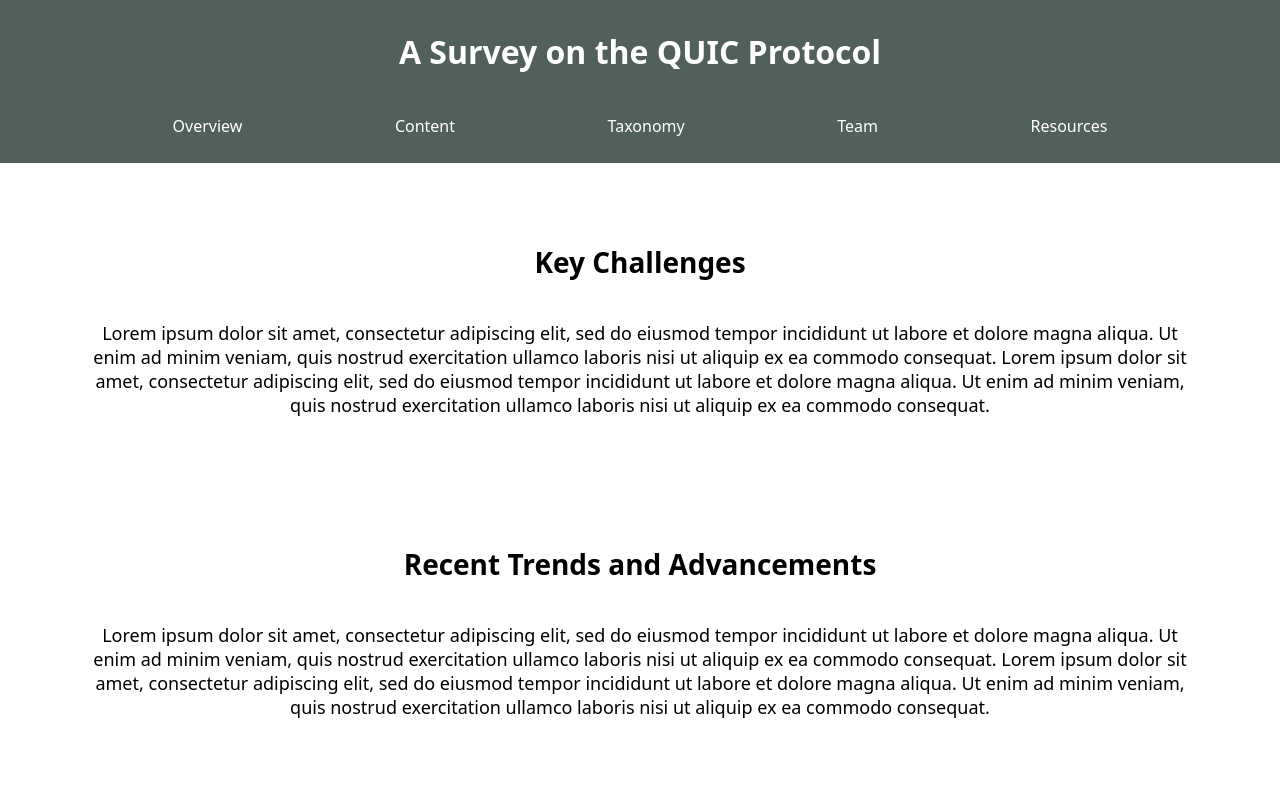
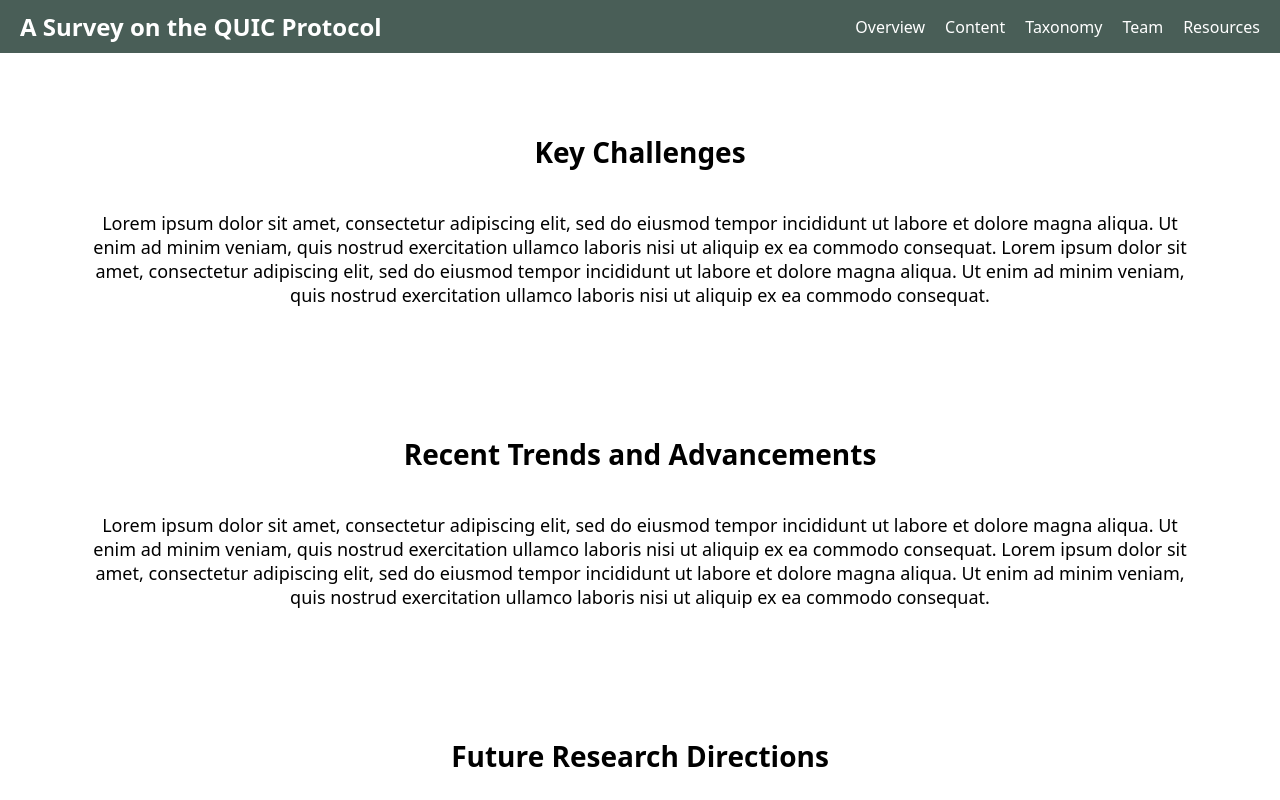
Before and after one commit to Matthew-Clendenning/web-tech-site, a React (Create React App) app: page / in a window 1280 px wide. Shown: the top 800 px of the page. Built offline with nearby package versions, Linux system fonts and the light colour scheme.

Commit message:
Implemented SideBar

```diff
--- a/src/components/Header.jsx
+++ b/src/components/Header.jsx
@@ -1,15 +1,43 @@
 import { Link } from 'react-router-dom';
+import { useState, useEffect } from 'react';
 import '../styles/Header.css';
 
 const Header = () => {
+  const [isOpen, setIsOpen] = useState(false);
+
+  const toggleSidebar = () => {
+    setIsOpen(!isOpen);
+  };
+  useEffect(() => {
+    const handleResize = () => {
+      if (window.innerWidth > 768) {
+        setIsOpen(false);
+      }
+    };
+
+    window.addEventListener('resize', handleResize);
+    return () => {
+      window.removeEventListener('resize', handleResize);
+    };
+  }, []);
+
   return (
     <>
       <div className="header">
         <h1>A Survey on the QUIC Protocol</h1>
-            <div className="hamburger-menu">
-                {/* hamburger menu */}
+        <div className="hamburger-menu" onClick={toggleSidebar}>
+          <span className="hamburger-icon">&#9776;</span>
         </div>
-            <div class ="navbar" id="navbar">
+        <div className={`sidebar ${isOpen ? 'open' : ''}`}>
+          <ul>
+            <li><Link to="/" onClick={toggleSidebar}>Overview</Link></li>
+            <li><Link to="/content" onClick={toggleSidebar}>Content</Link></li>
+            <li><Link to="/taxonomy" onClick={toggleSidebar}>Taxonomy</Link></li>
+            <li><Link to="/team" onClick={toggleSidebar}>Team</Link></li>
+            <li><Link to="/resources" onClick={toggleSidebar}>Resources</Link></li>
+          </ul>
+        </div>
+        <div className="navbar" id="navbar">
           <ul>
             <li><Link to="/">Overview</Link></li>
             <li><Link to="/content">Content</Link></li>
@@ -20,7 +48,7 @@
         </div>
       </div>
     </>
-  )
-}
+  );
+};
 
-export default Header
+export default Header;
--- a/src/styles/Header.css
+++ b/src/styles/Header.css
@@ -1,42 +1,85 @@
+
 .header {
-    display: grid;
-    padding: 30px;
-    padding-bottom: 0;
-    text-align: center;
-    background: #516059;
+    display: flex;
+    justify-content: space-between;
+    align-items: center;
+    padding: 10px 20px;
+    background-color: #495e57;
+    position: relative;
+  }
+
+  h1 {
     color: white;
-    position: sticky;
+    font-size: 24px;
+    margin: 0;
+  }
+
+  .hamburger-menu {
+    display: none;
+    cursor: pointer;
+  }
+
+  .hamburger-icon {
+    font-size: 24px;
+    color: white;
+  }
+
+
+  .navbar ul {
+    display: flex;
+    list-style-type: none;
+    padding: 0;
+  }
+
+  .navbar ul li {
+    margin-left: 20px;
+  }
+
+  .navbar ul li a {
+    text-decoration: none;
+    color: white;
+  }
+
+  .sidebar {
+    position: fixed;
     top: 0;
+    left: -250px;
+    width: 250px;
+    height: 100%;
+    background-color: #333;
+    padding-top: 20px;
+    transition: left 0.3s ease;
     z-index: 1000;
   }
 
-.header h1 {
-    font-size: 32px;
+  .sidebar.open {
+    left: 0;
   }
 
-.navbar {
-    font-size: clamp(1rem, 2vh, 3rem);
-    background-color: #516059;
+  .sidebar ul {
+    list-style-type: none;
+    padding: 0;
   }
 
-.navbar ul {
-    display: flex;
-    justify-content: space-evenly;
-    align-items: center;
-    list-style-type: none;
-    padding-top: 2rem;
-    padding-bottom: 1rem;
+  .sidebar ul li {
+    padding: 10px 20px;
   }
 
-li a {
-    display: block;
-    color: #fff;
-    padding: 10px 10px;
+  .sidebar ul li a {
     text-decoration: none;
+    color: white;
   }
 
-li a:hover {
-    background-color: #ffffff;
-    color: #516059;
-    border-radius: 10px;
+  .sidebar ul li a:hover {
+    background-color: #575757;
   }
+
+  @media (max-width: 768px) {
+    .navbar {
+      display: none;
+    }
+
+    .hamburger-menu {
+      display: block;
+    }
+  }
```
Also changed, not shown: 1 other file (tests, documents, lock files or other folders). Lines whose indentation alone changed are shown as unchanged.
